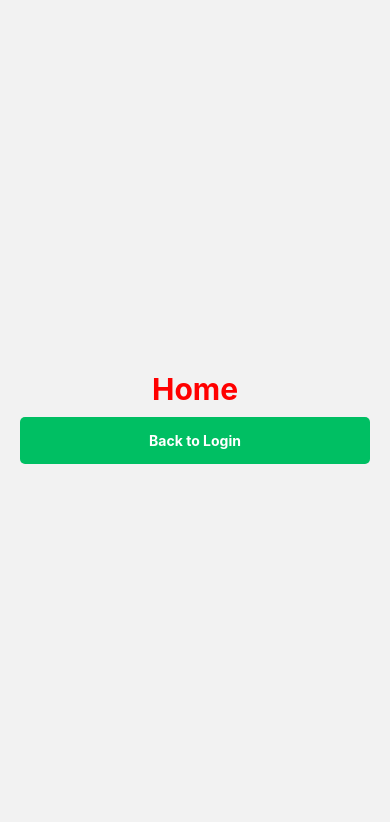
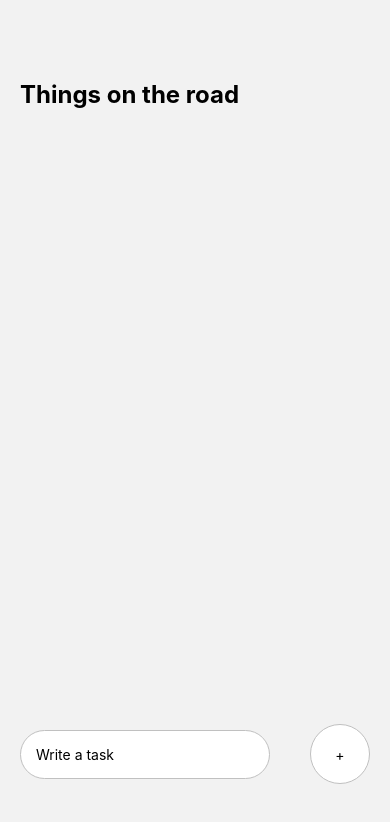
Before and after one commit to Nikaytos/TravelMate, a React Native app: screen /Home in a window 390 px wide. Shown: the top 822 px of the page. Built offline with nearby package versions, Linux system fonts and the light colour scheme.

Commit message:
add toDO list

```diff
--- a/App.js
+++ b/App.js
@@ -13,6 +13,6 @@
 const styles = StyleSheet.create({
   container: {
     flex: 1,
-    backgroundColor: "#F9FBFC",
+    backgroundColor: "#E8EAED",
   },
 });
--- /dev/null
+++ b/src/components/Services/Task.js
@@ -0,0 +1,51 @@
+import { View, Text, StyleSheet, TouchableOpacity } from "react-native";
+import React from "react";
+
+const Task = (props) => {
+  return (
+    <View style={styles.item}>
+      <View style={styles.itemLeft}>
+        <TouchableOpacity style={styles.square}></TouchableOpacity>
+        <Text style={styles.itemText}>{props.text}</Text>
+      </View>
+      <View style={styles.circular}></View>
+    </View>
+  );
+};
+
+const styles = StyleSheet.create({
+  item: {
+    backgroundColor: "#FFF",
+    padding: 15,
+    borderRadius: 10,
+    flexDirection: "row",
+    alignItems: "center",
+    justifyContent: "space-between",
+    marginBottom: 20,
+  },
+  itemLeft: {
+    flexDirection: "row",
+    alignItems: "center",
+    flexWrap: "wrap",
+  },
+  square: {
+    width: 24,
+    height: 24,
+    backgroundColor: "#55BCF6",
+    opacity: 0.4,
+    borderRadius: 5,
+    marginRight: 15,
+  },
+  itemText: {
+    maxWidth: "80%",
+  },
+  circular: {
+    width: 12,
+    height: 12,
+    borderColor: "#55BCF6",
+    borderWidth: 2,
+    borderRadius: 5,
+  },
+});
+
+export default Task;
--- /dev/null
+++ b/src/components/Services/index.js
@@ -0,0 +1 @@
+export { default } from "./Task";
--- a/src/screens/HomeScreen/index.js
+++ b/src/screens/HomeScreen/index.js
@@ -1,22 +1,74 @@
-import { View, Text, StyleSheet } from "react-native";
-import React from "react";
+import {
+  View,
+  Text,
+  StyleSheet,
+  KeyboardAvoidingView,
+  Platform,
+  TextInput,
+  TouchableOpacity,
+  Keyboard,
+} from "react-native";
+import React, { useState } from "react";
 import CustomButton from "../../components/CustomButton";
 import { useNavigation } from "@react-navigation/native";
+import Task from "../../components/Services/Task";
 
 const Index = () => {
   const navigation = useNavigation();
+  const [task, setTask] = useState();
+  const [taskItems, setTaskItems] = useState([]);
   const onBackPressed = () => {
     navigation.navigate("SignIn");
   };
+
+  const handleAddTask = () => {
+    Keyboard.dismiss();
+    setTaskItems([...taskItems, task]);
+    setTask(null);
+  };
+
+  const completeTask = (index) => {
+    let itemsCopy = [...taskItems];
+    itemsCopy.splice(index, 1);
+    setTaskItems(itemsCopy);
+  };
+
   return (
     <View style={styles.container}>
-      <Text style={{ color: "red", fontSize: 30, fontWeight: "bold" }}>
-        Home
-      </Text>
-      <CustomButton
-        text={"Back to Login"}
-        onPress={onBackPressed}
-      ></CustomButton>
+      <View style={styles.taskWrapper}>
+        <Text style={styles.sectionTitle}>Things on the road</Text>
+        <View style={styles.items}>
+          {taskItems.map((item, index) => (
+            <TouchableOpacity key={index} onPress={() => completeTask(index)}>
+              <Task text={item} />
+            </TouchableOpacity>
+          ))}
+        </View>
+      </View>
+
+      <KeyboardAvoidingView
+        behavior={Platform.OS === "ios" ? "padding" : "height"}
+        style={styles.writeTaskWrapper}
+      >
+        <TextInput
+          style={styles.input}
+          placeholder={"Write a task"}
+          value={task}
+          onChangeText={(text) => setTask(text)}
+        />
+        <TouchableOpacity onPress={handleAddTask}>
+          <View style={styles.addWrapper}>
+            <Text style={styles.addText}>+</Text>
+          </View>
+        </TouchableOpacity>
+      </KeyboardAvoidingView>
+
+      {/* <View styles={styles.bottomButton}>
+        <CustomButton
+          text={"Back to Login"}
+          onPress={onBackPressed}
+        ></CustomButton>
+      </View> */}
     </View>
   );
 };
@@ -24,10 +76,53 @@
 const styles = StyleSheet.create({
   container: {
     flex: 1,
+  },
+
+  taskWrapper: {
+    paddingTop: 80,
+    paddingHorizontal: 20,
+  },
+  sectionTitle: {
+    fontSize: 24,
+    fontWeight: "bold",
+  },
+  items: { marginTop: 30 },
+  // bottomButton: {
+  //   position: "absolute",
+  //   bottom: 20,
+  //   left: 20,
+  //   right: 20,
+  //   zIndex: 100,
+  //   alignItems: "center",
+  // },
+  writeTaskWrapper: {
+    position: "absolute",
+    bottom: 60,
+    width: "100%",
+    flexDirection: "row",
+    justifyContent: "space-around",
+    alignItems: "center",
+  },
+  input: {
+    paddingVertical: 15,
+    paddingHorizontal: 15,
+    backgroundColor: "#FFF",
+    borderRadius: 60,
+    borderColor: "#C0C0C0",
+    borderWidth: 1,
+    width: 250,
+  },
+  addWrapper: {
+    width: 60,
+    height: 60,
+    backgroundColor: "#FFF",
+    borderRadius: 60,
     justifyContent: "center",
     alignItems: "center",
-    padding: 20,
+    borderColor: "#C0C0C0",
+    borderWidth: 1,
   },
+  addText: {},
 });
 
 export default Index;
```
